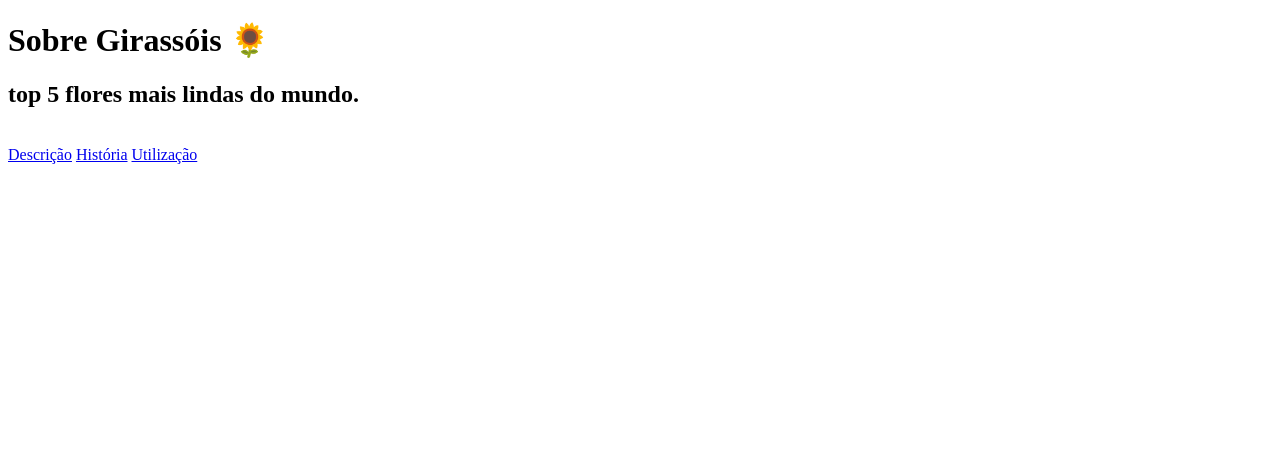
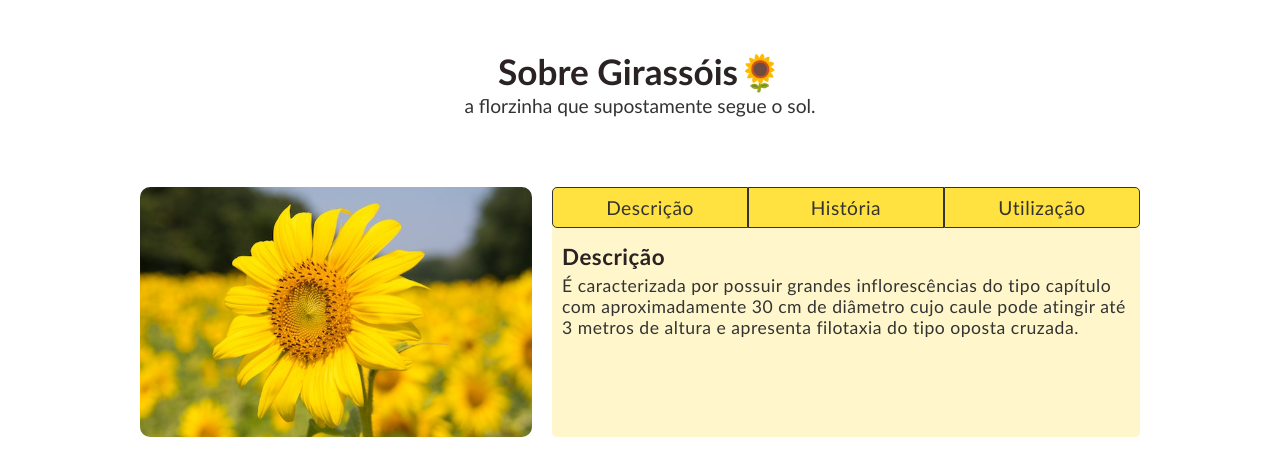
Before and after one commit to u-dani/about, a website: page index.html in a window 1280 px wide. Drawn offline with Linux system fonts and the light colour scheme.

Commit message:
projeto pronto v1

```diff
--- a/index.html
+++ b/index.html
@@ -1,42 +1,39 @@
 <!DOCTYPE html>
 <html lang="pt-br">
 <head>
-    <meta charset="UTF-8">
-    <meta http-equiv="X-UA-Compatible" content="IE=edge">
-    <meta name="viewport" content="width=device-width, initial-scale=1.0">
+    <meta charset="UTF-8" />
+    <meta http-equiv="X-UA-Compatible" content="IE=edge" />
+    <meta name="viewport" content="width=device-width, initial-scale=1.0" />
     <title>Sobre Girassóis</title>
+
+    <link rel="shortcut icon" href="images/favicon.png" type="image/x-icon" />
+    <link rel="stylesheet" href="css/style.css" />
+    <script defer src="js/script.js"></script>
 </head>
 <body>
-
-    <div class="root">
-        <header>
-            <h1>Sobre Girassóis &#127803;</h1>
-            <h2>top 5 flores mais lindas do mundo.</h2>
+    <div class="l-root">
+        <header class="l-header c-header">
+            <h1 class="c-header__title">Sobre Girassóis&#127803;</h1>
+            <h2 class="c-header__subtitle">a florzinha que supostamente segue o sol.</h2>
         </header>
-        <main>
-            <section>
-                <img src="" alt="">
-                <div class="content">
-                    <nav>
-                        <a href="#">Descrição</a>
-                        <a href="#">História</a>
-                        <a href="#">Utilização</a>
+        <main class="l-sections-container">
+            <section class="l-section">
+                <div class="l-container-image">
+                    <div class="c-image"></div>
+                </div>
+                <div class="l-content_container">
+                    <nav class="l-navbar c-navbar">
+                        <a class="c-link js-link" data-content="description">Descrição</a>
+                        <a class="c-link js-link" data-content="history">História</a>
+                        <a class="c-link js-link" data-content="utility">Utilização</a>
                     </nav>
+                    <div class="l-content c-content">
+                        <h1 class="title js-title"></h1>
+                        <p class="text js-text"></p>
+                    </div>
                 </div>
             </section>
         </main>
     </div>
-
-    <!--
-        descrição
-        É caracterizada por possuir grandes inflorescências do tipo capítulo — com aproximadamente 30 cm de diâmetro — cujo caule pode atingir até 3 metros de altura e apresenta filotaxia[3] do tipo oposta cruzada. O girassol mais alto já registrado chegou a 9.17 metros.[4]
-
-        historia
-        Os girassóis são plantas originárias da América do Norte cultivada pelos povos indígenas para alimentação, foram domesticadas por volta do ano 1 000 a.C.[5] Francisco Pizarro encontrou diversos objetos incas e imagens moldadas em ouro que fazem referência aos girassóis como seu deus do Sol.
-
-        utilização
-        Dos seus frutos, popularmente chamados sementes, é extraído o óleo de girassol que é comestível. A produção mundial ultrapassa 20 milhões de toneladas anuais de grão. A semente também é usada na alimentação de pássaros em cativeiro[6] além de ser uma das mais utilizadas na alimentação viva.
-    -->
-
 </body>
 </html>
--- /dev/null
+++ b/js/script.js
@@ -0,0 +1,41 @@
+
+const title = document.querySelector('.js-title');
+const text = document.querySelector('.js-text');
+
+const links = document.querySelectorAll('.js-link');
+
+links.forEach( link => {
+    link.addEventListener('click', changeContent);
+})
+
+
+const Content = {
+
+    "description": {
+        "title": "Descrição",
+        "text": "É caracterizada por possuir grandes inflorescências do tipo capítulo com aproximadamente 30 cm de diâmetro cujo caule pode atingir até 3 metros de altura e apresenta filotaxia do tipo oposta cruzada."
+    },
+
+    "history": {
+        "title": "História",
+        "text": "Os girassóis são plantas originárias da América do Norte cultivada pelos povos indígenas para alimentação, foram domesticadas por volta do ano 1 000 a.C. Francisco Pizarro encontrou diversos objetos incas e imagens moldadas em ouro que fazem referência aos girassóis como seu deus do Sol."
+    },
+
+    "utility": {
+        "title": "Utilidade",
+        "text": "Dos seus frutos, popularmente chamados sementes, é extraído o óleo de girassol que é comestível. A produção mundial ultrapassa 20 milhões de toneladas anuais de grão. A semente também é usada na alimentação de pássaros em cativeiro, além de ser uma das mais utilizadas na alimentação viva."
+    }
+}
+
+
+function changeContent({ target }) {
+    const dataContent = target.getAttribute("data-content");
+    title.textContent = Content[dataContent].title;
+    text.textContent = Content[dataContent].text
+}
+
+
+window.onload = () => {
+    title.textContent = Content.description.title;
+    text.textContent = Content.description.text
+}
--- /dev/null
+++ b/package.json
@@ -0,0 +1,5 @@
+{
+  "dependencies": {
+    "sass": "^1.58.3"
+  }
+}
--- /dev/null
+++ b/scss/_components.scss
@@ -0,0 +1,80 @@
+
+@use 'variables' as *;
+
+.c-header {
+
+    text-align: center;
+
+    &__title {
+        color: $primary-color;
+        font-size: 2.2rem;
+    }
+
+    &__subtitle {
+        color: $second-color;
+        font-size: 1.2rem;
+        font-weight: normal;
+    }
+}
+
+.c-image {
+    border-radius: 10px;
+    height: 100%;
+    width: 100%;
+    background: {
+        image: url('../images/girassol.jpg');
+        position: center;
+        size: cover;
+    }
+}
+
+.c-navbar {
+    background-color: lighten($primary-bg-color, 35);
+    border-top-left-radius: 5px;
+    border-top-right-radius: 5px;
+}
+
+.c-link {
+    background-color: $primary-bg-color;
+    border-right: none;
+    border: 1px solid $second-color;
+    color: $second-color;
+    font-size: clamp(.9rem, 2vw, 1.2rem);
+    letter-spacing: .5px;
+    padding: .5rem;
+    text-align: center;
+    width: 100%;
+
+    &:first-child {
+        border-bottom-left-radius: 5px;
+        border-top-left-radius: 5px;
+    }
+
+    &:last-child {
+        border-bottom-right-radius: 5px;
+        border-right: 1px solid $second-color;
+        border-top-right-radius: 5px;
+    }
+
+    &:hover {
+        background-color: darken($primary-bg-color, 5);
+    }
+}
+
+.c-content {
+
+    background-color: lighten($primary-bg-color, 35);
+
+    .title {
+        color: $primary-color;
+        font-size: 1.4rem;
+        letter-spacing: .5px;
+        margin: 5px 0px;
+    }
+
+    .text {
+        color: $second-color;
+        font-size: 1.1rem;
+        letter-spacing: .5px;
+    }
+}
--- /dev/null
+++ b/scss/_generics.scss
@@ -0,0 +1,16 @@
+
+* {
+    margin: 0;
+    padding: 0;
+    box-sizing: border-box;
+}
+
+html, body {
+    min-height: 100vh;
+    font-family: 'Trebuchet MS', 'Lucida Sans Unicode', 'Lucida Grande', 'Lucida Sans', Arial, sans-serif;
+}
+
+a {
+    cursor: pointer;
+    text-decoration: none;
+}
--- /dev/null
+++ b/scss/_layout.scss
@@ -0,0 +1,49 @@
+
+@use 'variables' as *;
+
+.l-root {
+    margin: 0 auto;
+    max-width: $max-screen-width;
+    width: 90vw;
+}
+
+.l-header {
+    padding: 50px 0px;
+}
+
+.l-sections-container {
+    margin: 20px 0px;
+}
+
+.l-section {
+    display: flex;
+    gap: 20px;
+    height: auto;
+    justify-content: space-between;
+
+    .l-container-image {
+        width: 40%;
+    }
+
+    .l-content_container {
+        width: 60%;
+    }
+}
+
+.l-content_container {
+    display: flex;
+    flex-direction: column;
+    height: 250px;
+}
+
+.l-navbar {
+    display: flex;
+}
+
+.l-content {
+    border-bottom-left-radius: 5px;
+    border-bottom-right-radius: 5px;
+    height: 100%;
+    overflow-y: auto;
+    padding: 10px;
+}
--- /dev/null
+++ b/scss/_media.scss
@@ -0,0 +1,19 @@
+
+@use 'variables' as *;
+
+@media (max-width: $max-mobile-width) {
+
+    .l-section {
+        flex-direction: column;
+        padding: 20px;
+
+        .l-container-image {
+            height: 250px;
+            width: 100%;
+        }
+
+        .l-content_container {
+            width: 100%;
+        }
+    }
+}
--- /dev/null
+++ b/scss/_variables.scss
@@ -0,0 +1,8 @@
+
+$max-screen-width: 1000px;
+$max-mobile-width: 650px;
+
+$primary-color: rgb(43, 35, 35);
+$second-color: #333;
+
+$primary-bg-color: rgba(255, 217, 0, 0.685);
--- /dev/null
+++ b/scss/main.scss
@@ -0,0 +1,5 @@
+
+@forward 'generics';
+@forward 'layout';
+@forward 'components';
+@forward 'media';
```
Also changed, not shown: css/style.css (added), images/favicon.png (renamed from images/girassol.png), images/girassol.jpg (renamed from images/pexels-david-dibert-635529.jpg), 2 other files.
